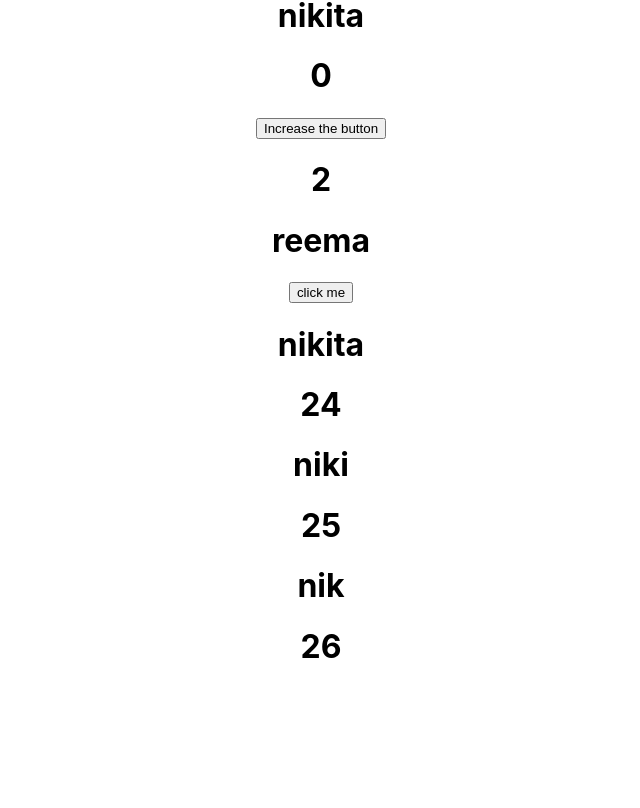
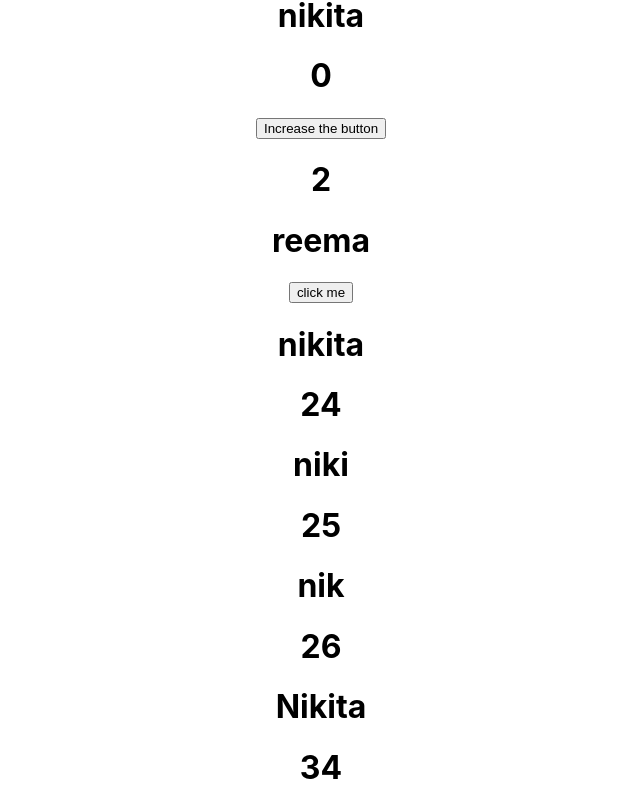
Before and after one commit to Nikki0830/Clayfin-Training, a React (Create React App) app in the folder CLAYFIN TRAINING/16th june/my-app/: page / in a window 1280 px wide. Shown: the part 2431-3239 px from the top of the page, without its empty margins (319-959 px from the left). Before the commit the page ends 3118 px from the top, so only its background shows below. Built offline with nearby package versions, Linux system fonts and the light colour scheme.

Commit message:
practice

```diff
--- a/CLAYFIN TRAINING/16th june/my-app/src/App.js
+++ b/CLAYFIN TRAINING/16th june/my-app/src/App.js
@@ -7,6 +7,7 @@ import LifeCycle from "./components/Practice/Lifecycle/LifeCycle";
 import Map from "./components/Mappingmap/Map";
 import ReactForm from "./components/Synthetic/ReactForm";
 import Synthetic from "./components/Synthetic/Synthetic";
+import Destu from "./components/Destructuring/Destu";
 
 function App() {
   return (
@@ -19,6 +20,7 @@ function App() {
         <Parent2/>
         <LifeCycle/>
         <Map/>
+        <Destu/>
       </div>
     </>
   );
--- a/CLAYFIN TRAINING/16th june/my-app/src/components/Destructuring/Destu.js
+++ b/CLAYFIN TRAINING/16th june/my-app/src/components/Destructuring/Destu.js
@@ -1,11 +1,27 @@
 import React, { Component } from 'react'
+class Destu extends Component {
+    constructor(){
+        super()
+        this.state = {
+            user:{
+                name:"Nikita",age:24,
 
-export class Destu extends Component {
+            },
+            arr:[1,2,3,4]
+
+        }
+    }
 
   render() {
+    // console.log(this.state.user.name)
+    const {name} = this.state.user
+     console.log(name)
+     const [one, two,...rest] = this.state.arr
+     console.log(rest)
     return (
       <div>
-
+        <h1>{name}</h1>
+        <h1>{rest}</h1>
       </div>
     )
   }
```
